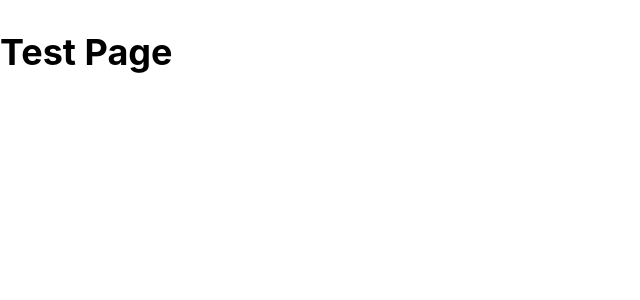
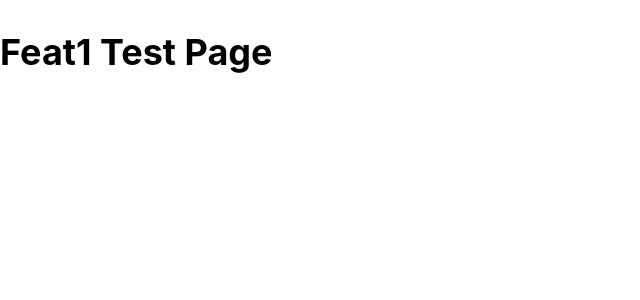
Before and after one commit to liuyutiancai/nextjs-blog, a Next.js app: page /nextjs-blog/test in a window 1280 px wide. Shown: the top 300 px of the page, without its empty margins (0-640 px from the left). Built offline with nearby package versions, Linux system fonts and the light colour scheme.

Commit message:
Feat1 fisrt commit

```diff
--- a/pages/test.js
+++ b/pages/test.js
@@ -1,3 +1,8 @@
 export default function Test() {
-    return <h1>Test Page</h1>
+    // return <h1>Test Page</h1>
+    return (
+        <>
+            <h1>Feat1 Test Page</h1>
+        </>
+    )
 }
```
